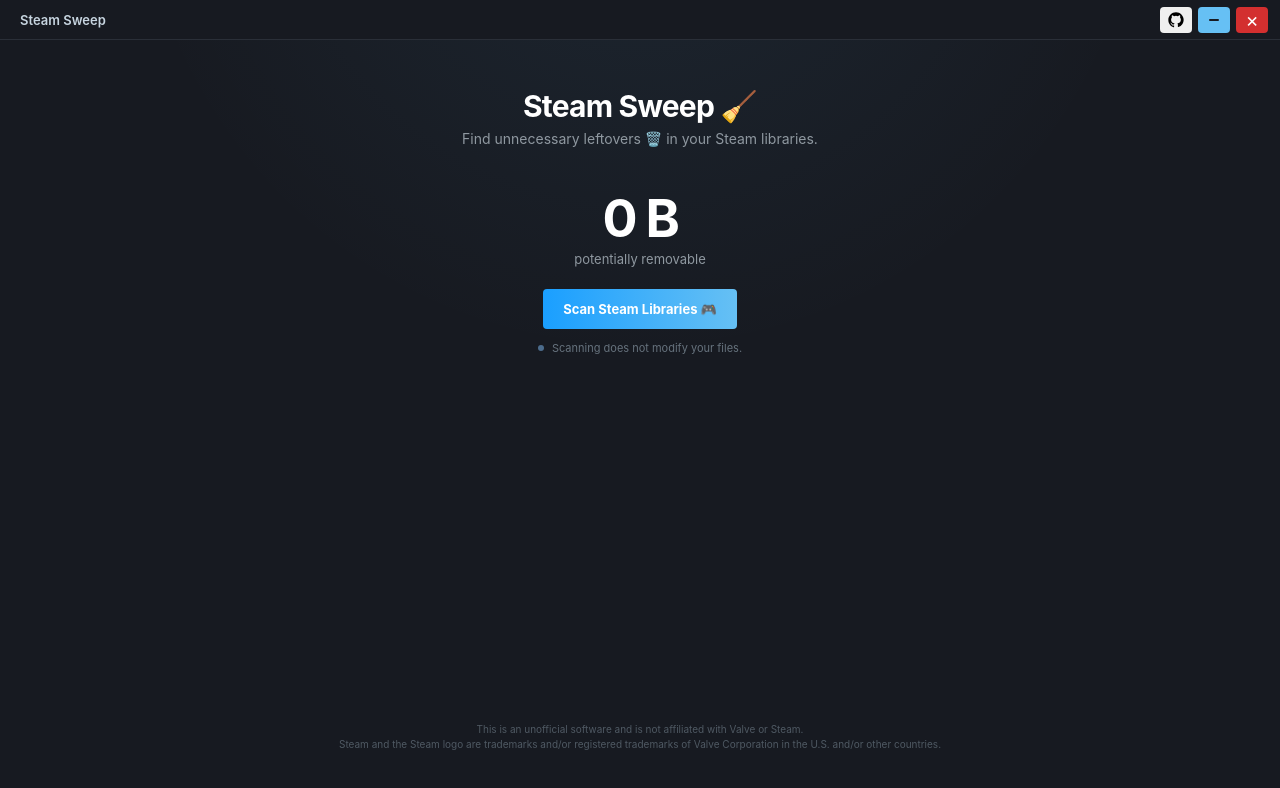
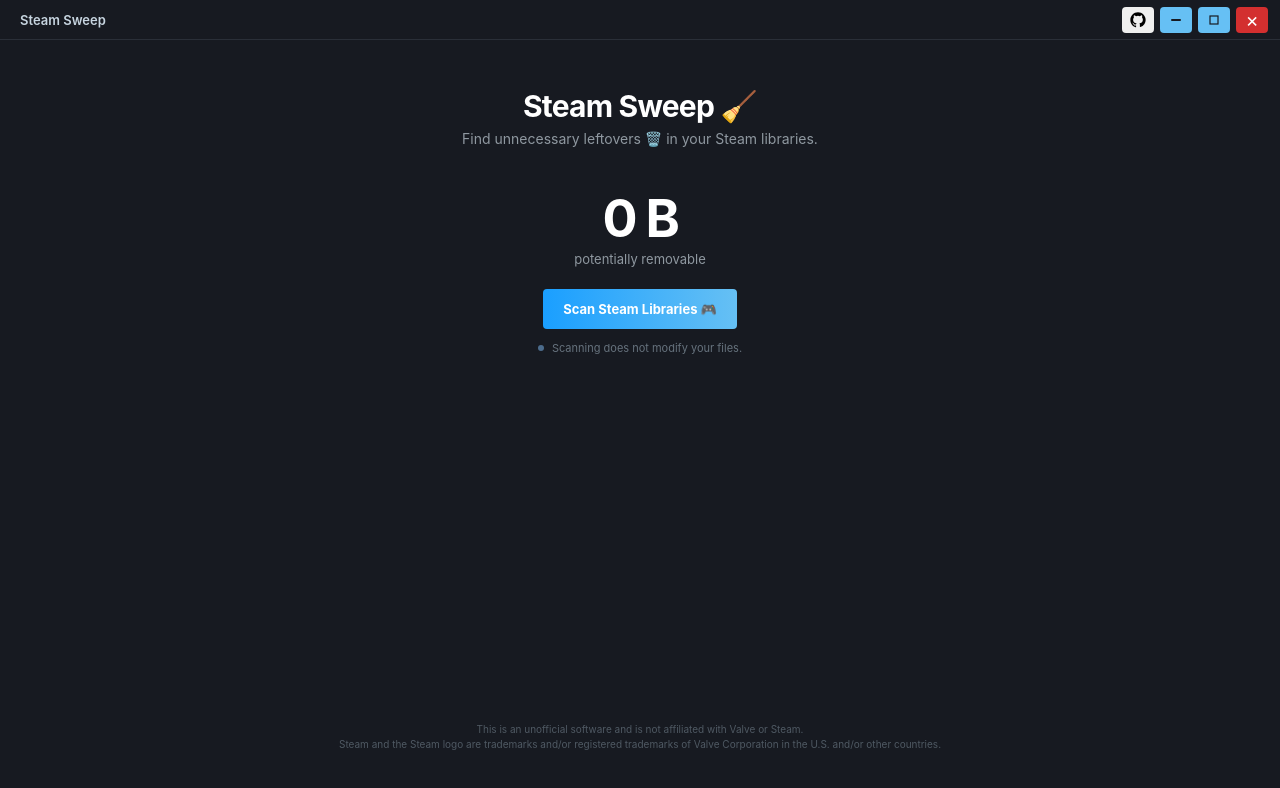
Before and after one commit to tutyamxx/Steam-Sweep, a React (Vite) app: page / in a window 1280 px wide. Shown: the top 788 px of the page. Built offline with nearby package versions, Linux system fonts and the light colour scheme.

Commit message:
feat: added maximize button and functionality

```diff
--- a/package.json
+++ b/package.json
@@ -52,6 +52,10 @@
 			"shortcutName": "SteamSweep"
 		}
 	},
+	"dependencies": {
+		"react": "^19.2.8",
+		"react-dom": "^19.2.7"
+	},
 	"devDependencies": {
 		"@eslint/js": "^10.0.1",
 		"@types/node": "^24.13.5",
@@ -60,7 +64,7 @@
 		"@vitejs/plugin-react": "^6.1.1",
 		"concurrently": "^10.0.0",
 		"cspell": "^9.8.0",
-		"electron": "^44.4.2",
+		"electron": "latest",
 		"electron-builder": "^26.15.3",
 		"eslint": "^10.10.0",
 		"eslint-plugin-react-hooks": "^7.1.1",
--- a/src/components/TitleBar.tsx
+++ b/src/components/TitleBar.tsx
@@ -42,6 +42,28 @@ const TitleBar = ({ onMinimize, onClose }: TitleBarProps) => {
                     <span />
                 </button>
                 <button
+                    className='window-button maximize-button'
+                    type='button'
+                    onClick={() => window.steamSweep.window.maximize()}
+                    aria-label='Maximize or restore window'
+                    title='Maximize'
+                >
+                    <svg
+                        viewBox='0 0 12 12'
+                        aria-hidden='true'
+                    >
+                        <rect
+                            x='2'
+                            y='2'
+                            width='8'
+                            height='8'
+                            fill='none'
+                            stroke='currentColor'
+                            strokeWidth='1.2'
+                        />
+                    </svg>
+                </button>
+                <button
                     className='window-button close-button'
                     type='button'
                     onClick={onClose}
--- a/src/index.css
+++ b/src/index.css
@@ -2,8 +2,7 @@
 	font-family:
 		Inter, ui-sans-serif, system-ui, -apple-system, BlinkMacSystemFont,
 		"Segoe UI", sans-serif;
-	color: #c7d5e0;
-	background: #171a21;
+	background: #171a21 !important;
 	font-synthesis: none;
 	text-rendering: optimizelegibility;
 }
@@ -19,6 +18,7 @@ body,
 	width: 100%;
 	height: 100%;
 	margin: 0;
+	background: #171a21 !important;
 }
 
 body {
@@ -29,7 +29,8 @@ body {
 			rgb(102 192 244 / 8%),
 			transparent 45%
 		),
-		#171a21;
+		#171a21 !important;
+	background-color: #171a21 !important;
 }
 
 button {
@@ -46,6 +47,7 @@ button {
 	overflow-y: auto;
 	scrollbar-width: thin;
 	scrollbar-color: #2a475e transparent;
+	background: #171a21 !important;
 }
 
 .title-bar {
@@ -59,7 +61,7 @@ button {
 	height: 40px;
 	margin: 0 -56px;
 	padding: 0 12px 0 20px;
-	background: #171a21;
+	background: #171a21 !important;
 	border-bottom: 1px solid #2a2f38;
 	-webkit-app-region: drag;
 	user-select: none;
@@ -110,6 +112,20 @@ button {
 	height: 2px;
 	background: #171a21;
 	border-radius: 1px;
+}
+
+.maximize-button {
+	background: #66c0f4;
+}
+
+.maximize-button:hover {
+	background: #7ccaf5;
+}
+
+.maximize-button svg {
+	width: 12px;
+	height: 12px;
+	color: #171a21;
 }
 
 .close-button {
--- a/types/electron.d.ts
+++ b/types/electron.d.ts
@@ -48,6 +48,11 @@ interface SteamWindowApi {
 	close: () => void;
 
 	/**
+	 * Maximizes or restores the application window.
+	 */
+	maximize: () => void;
+
+	/**
 	 * Opens a filesystem folder in Windows Explorer.
 	 *
 	 * @param folderPath - Absolute path to the folder to open.
```
Also changed, not shown: electron/main.ts (+35 -13 lines), electron/preload.ts (+7 -0 lines), 1 other file (tests, documents, lock files or other folders). Lines whose indentation alone changed are shown as unchanged.
